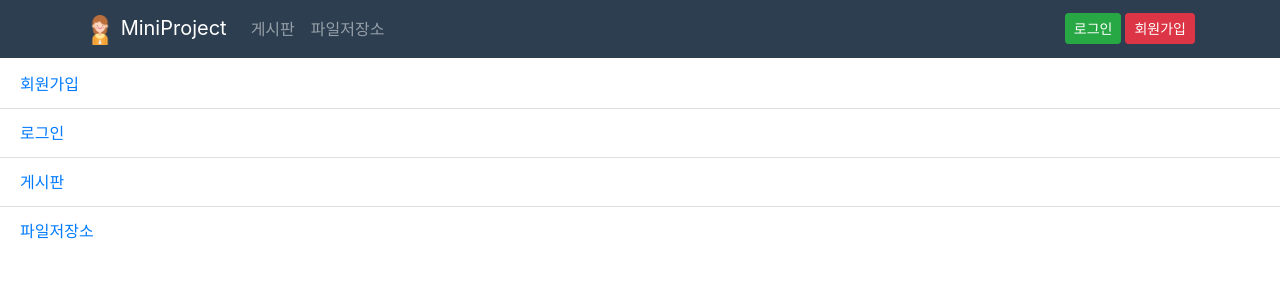
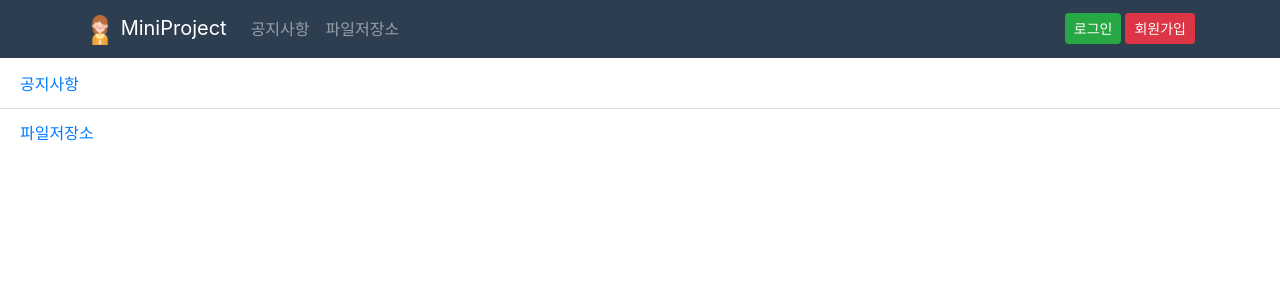
Before and after one commit to jyshinv/JSP_AcornMiniProject, a Java web app: page / in a window 1280 px wide. Shown: the top 300 px of the page. Run offline with Tomcat 11, a stand-in JSP engine, Linux system fonts and the light colour scheme.

Commit message:
index의 링크이름 변경

```diff
--- a/Step06_MiniProject/WebContent/include/navbar.jsp
+++ b/Step06_MiniProject/WebContent/include/navbar.jsp
@@ -56,7 +56,7 @@ nav요소는 div요소에 의미를 더한 요소이다.
 				<%--thisPage에 저장된 값이 "cafe"이면 active시켜라 포커싱된다. --%>
 				<li class="nav-item <%=thisPage.equals("cafe") ? "active" : "" %>">
 					<%--글 목록 링크를 누르면 href로 설정한 곳으로 이동(요청) --%>
-					<a class="nav-link" href="${pageContext.request.contextPath }/cafe/list.jsp">게시판</a>
+					<a class="nav-link" href="${pageContext.request.contextPath }/cafe/list.jsp">공지사항</a>
 				</li>
 				<%--thisPage에 저장된 값이 "file"이면 active시켜라 포커싱된다. --%>
 				<li class="nav-item <%=thisPage.equals("file") ? "active" : "" %>">
--- a/Step06_MiniProject/WebContent/index.jsp
+++ b/Step06_MiniProject/WebContent/index.jsp
@@ -30,9 +30,7 @@
 		</p>
 	<%} %>
 	<ul class="list-group list-group-flush">
-		<li class="list-group-item"><a href="${pageContext.request.contextPath }/users/signup_form.jsp">회원가입</a></li>
-		<li class="list-group-item"><a href="${pageContext.request.contextPath }/users/login_form.jsp">로그인</a></li>
-		<li class="list-group-item"><a href="${pageContext.request.contextPath }/cafe/list.jsp">게시판</a></li>
+		<li class="list-group-item"><a href="${pageContext.request.contextPath }/cafe/list.jsp">공지사항</a></li>
 		<li class="list-group-item"><a href="${pageContext.request.contextPath }/file/list.jsp">파일저장소</a></li>
 	</ul>
 </body>
```
